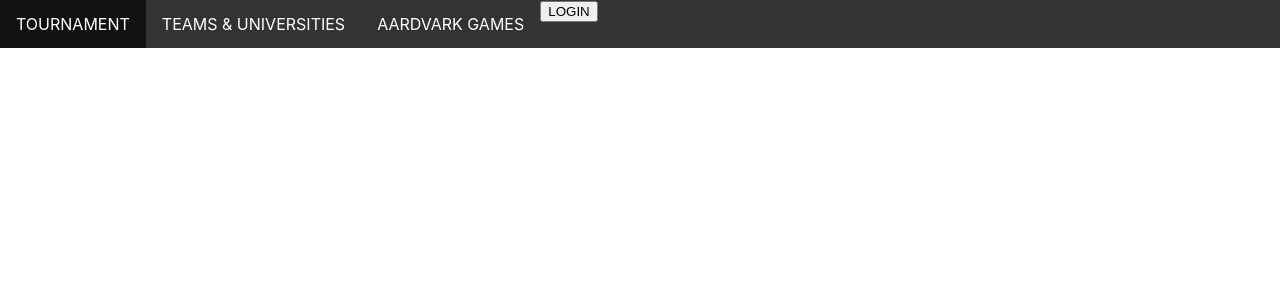
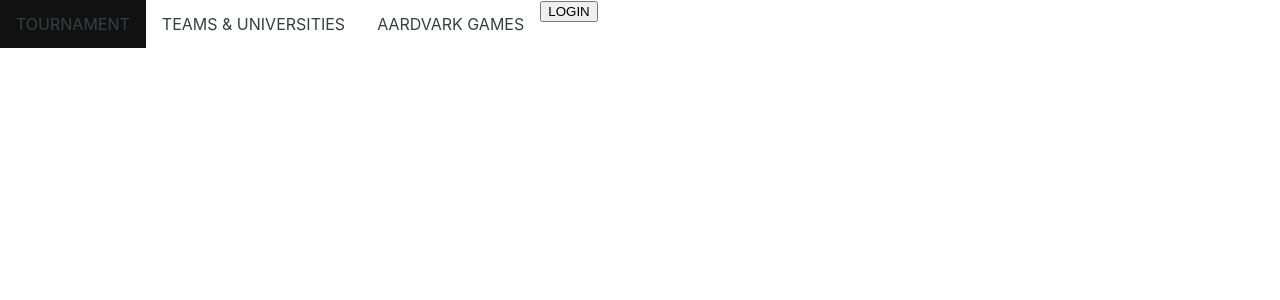
Before and after one commit to ISTE-500-501-TeamWatchHill/frontend, a React (Create React App) app: page / in a window 1280 px wide. Shown: the top 300 px of the page. Built offline with nearby package versions, Linux system fonts and the light colour scheme; the HTML template or start-up script is replaced by a standard one.

Commit message:
Created basic button component for login and other things down the road

```diff
--- a/src/components/button/button.js
+++ b/src/components/button/button.js
@@ -1 +1,9 @@
-// TODO for Login buttons on home page and other buttons
+export default function Button(props) {
+    return (
+        <>
+            <button>
+                {props.name}
+            </button>
+        </>
+    )
+}
--- a/src/components/navbar/navbar.css
+++ b/src/components/navbar/navbar.css
@@ -1,11 +1,10 @@
-/* TODO for Alexis */
 
 ul {
     list-style-type: none;
     margin: 0;
     padding: 0;
     overflow: hidden;
-    background-color: #333;
+    background-color: #fff;
   }
 
   li {
@@ -14,7 +13,7 @@ ul {
 
   li a {
     display: block;
-    color: white;
+    color: #373F41;
     text-align: center;
     padding: 14px 16px;
     text-decoration: none;
--- a/src/components/navbar/navbar.js
+++ b/src/components/navbar/navbar.js
@@ -3,6 +3,7 @@
 import React from "react";
 import './navbar.css';
 import NavLink from '../navlink/navlink';
+import Button from '../button/button';
 
 
 // Here, we display our Navbar
@@ -35,7 +36,11 @@ export default function Navbar() {
                     linksubnames={[ ]}
                 />
             </li>
-            <li><button>LOGIN</button></li>
+            <li>
+              <Button
+                name="LOGIN"
+              />
+            </li>
         </ul>
       </nav>
     </>
```
